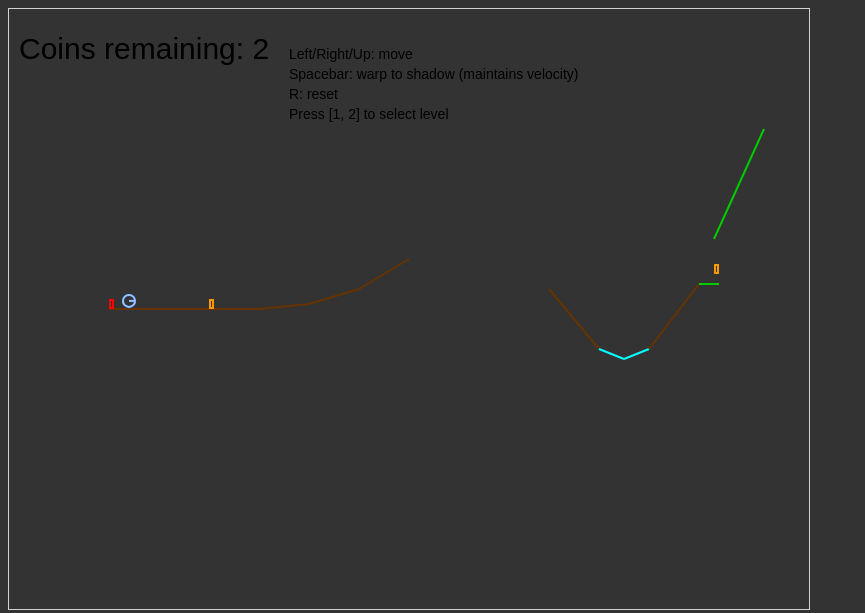
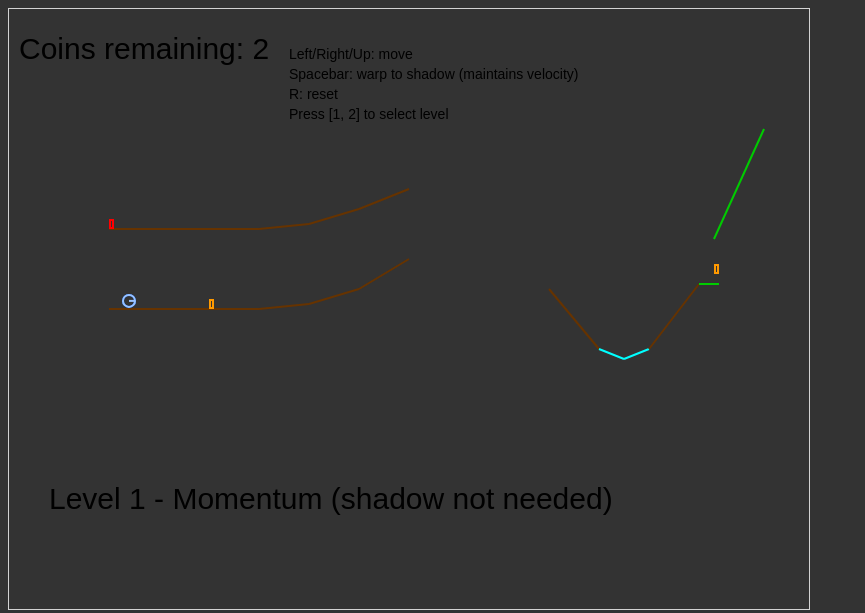
Before and after one commit to aStieber/aStieber.github.io, a website: page index.html in a window 1280 px wide. Shown: the whole page, without its empty margins (0-865 px from the left). Drawn offline with Linux system fonts and the light colour scheme.

Commit message:
Tweaked level1, added debug level

```diff
--- a/game.js
+++ b/game.js
@@ -21,6 +21,7 @@ class Game {
     //history
     this.m_frameHistory = new History();
     //misc
+    this.m_levelData = levelData;
     this.m_victory = false;
     this.m_alive = true;
   }
--- a/index.html
+++ b/index.html
@@ -13,6 +13,7 @@
 <script src="history.js"></script>
 <script src="levels/level1.js"></script>
 <script src="levels/level2.js"></script>
+<script src="levels/levelDebug.js"></script>
 <script src="terrain.js"></script>
 <script src="objectives.js"></script>
 <canvas id="canvas" width="800" height="600" style="border:1px solid #d3d3d3;">Your browser does not support the HTML5 canvas tag.</canvas></body></html>
@@ -23,6 +24,7 @@ var currentURL = url.parse(window.location.href);
 var levelData = null;
 switch (url.get(currentURL.query)['level']) {
   case "2": {levelData = LEVEL_2_DATA; break;}
+  case "0": {levelData = LEVEL_DEBUG_DATA; break;}
   case undefined:
   case "1": {levelData = LEVEL_1_DATA; break;}
   default: {
@@ -53,7 +55,7 @@ var ANGULAR_SPEED = 2.7;
 var AIR_SPEED = 2;
 function gameLoop() {
   //level change | levels: 1, 2
-  for (var i = 1; i <= 9; i++) { if (keys[48 + i]) {goToLevel(i);return;}}
+  for (var i = 0; i <= 9; i++) { if (keys[48 + i]) {goToLevel(i);return;}}
   //game reset
   if (keys[82]) { //r
     delete game;
--- a/levels/level1.js
+++ b/levels/level1.js
@@ -1,6 +1,7 @@
 var LEVEL_1_DATA = {
     "level": {
         "id": 1,
+        "text": "Level 1 - Momentum (shadow not needed)",
         "revertCount": 1,
         "marbleStart": {"x": 12, "y": 1},
         "terrain": [
@@ -9,6 +10,12 @@ var LEVEL_1_DATA = {
             {"kind": 1, "p1": {"x": 30,"y": 0.25}, "p2": {"x": 35,"y": 1}},
             {"kind": 1, "p1": {"x": 35,"y": 1}, "p2": {"x": 40,"y": 2.5}},
             {"kind": 1, "p1": {"x": 54,"y": 1}, "p2": {"x": 59,"y": -2}},
+
+            {"kind": 1, "p1": {"x": 10, "y": 4}, "p2": {"x": 25,"y": 4}},
+            {"kind": 1, "p1": {"x": 25,"y": 4}, "p2": {"x": 30,"y": 4.25}},
+            {"kind": 1, "p1": {"x": 30,"y": 4.25}, "p2": {"x": 35,"y": 5}},
+            {"kind": 1, "p1": {"x": 35,"y": 5}, "p2": {"x": 40,"y": 6}},
+
             {"kind": 2, "p1": {"x": 59,"y": -2}, "p2": {"x": 61.5, "y": -2.5}},
             {"kind": 2, "p1": {"x": 61.5, "y": -2.5}, "p2": {"x": 64,"y": -2}},
             {"kind": 1, "p1": {"x": 64,"y": -2}, "p2": {"x": 69,"y": 1.25}},
@@ -18,7 +25,7 @@ var LEVEL_1_DATA = {
         "objectives": [
             {"kind": "coin", "topLeft": {"x": 70.5,"y": 2}},
             {"kind": "coin", "topLeft": {"x": 20,"y": .25}},
-            {"kind": "finish", "topLeft": {"x": 10,"y": .25}}
+            {"kind": "finish", "topLeft": {"x": 10,"y": 4.25}}
         ]
     }
 }
--- a/levels/level2.js
+++ b/levels/level2.js
@@ -1,6 +1,7 @@
 var LEVEL_2_DATA = {
     "level": {
         "id": 1,
+        "text": "Level 2 - Shadow Very Much Needed",
         "revertCount": 1,
         "marbleStart": {"x": 11, "y": -4.5},
         "terrain": [
--- /dev/null
+++ b/levels/levelDebug.js
@@ -0,0 +1,18 @@
+var LEVEL_DEBUG_DATA = {
+    "level": {
+        "id": 1,
+        "text": "Debug Level",
+        "revertCount": 1,
+        "marbleStart": {"x": 10, "y": 1},
+        "terrain": [
+            {"kind": 1, "p1": {"x": 0, "y": 0}, "p2": {"x": 25,"y": 0}},
+            {"kind": 2, "p1": {"x": 25, "y": 0}, "p2": {"x": 40,"y": 0}},
+            {"kind": 3, "p1": {"x": 40, "y": 0}, "p2": {"x": 55,"y": 0}},
+            {"kind": 4, "p1": {"x": 55, "y": 0}, "p2": {"x": 70,"y": 0}},
+        ],
+        "objectives": [
+            {"kind": "coin", "topLeft": {"x": 5,"y": 1}},
+            {"kind": "finish", "topLeft": {"x": 2,"y": 1}}
+        ]
+    }
+}
--- a/objectives.js
+++ b/objectives.js
@@ -29,5 +29,6 @@ function createObjectives(objectiveBody, levelData) {
     objective.m_objectiveFixture = objectiveBody.createFixture(objective.getPolygon(), objective.getFixtureDef());
     objectiveList.push(objective);
   });
+
   return objectiveList;
 }
--- a/painter.js
+++ b/painter.js
@@ -52,8 +52,7 @@ class Painter {
     var context = this.getContext();
     context.font = "30px Arial";
     context.fillText(`Coins remaining: ${game.m_remainingCoins}`, 10, 50);
-    if (game.m_victory)
-      context.fillText('You won', 10, 80);
+    context.fillText(game.m_levelData.level.text, 40, 500);
 
 
 
@@ -66,6 +65,12 @@ class Painter {
       context.font = "200px Comic Sans";
       context.fillStyle = '#FF0000';
       context.fillText("u dead", 50, 300);
+      context.fillStyle = '#000000';
+    }
+    else if (game.m_victory) {
+      context.font = "270px Comic Sans";
+      context.fillStyle = '#22FF33';
+      context.fillText('Terrific', 2, 340);
       context.fillStyle = '#000000';
     }
   }
```
